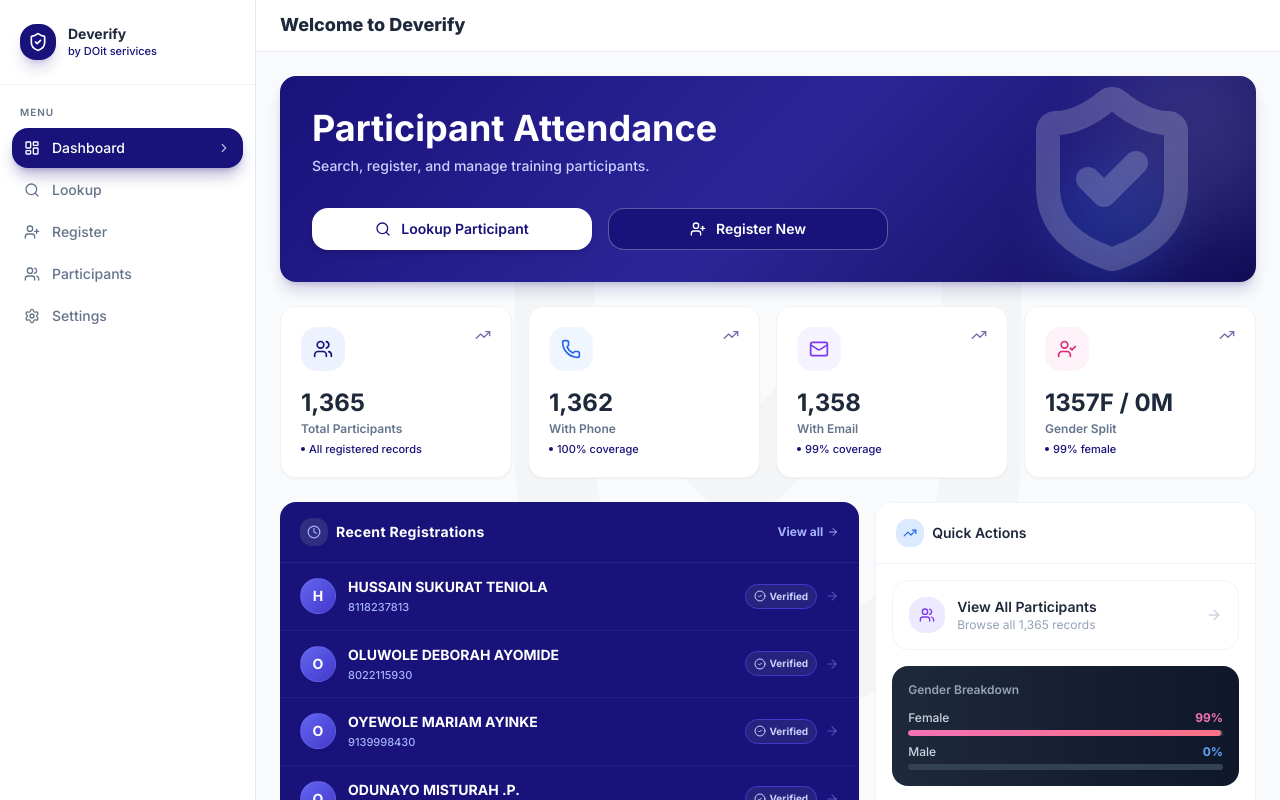
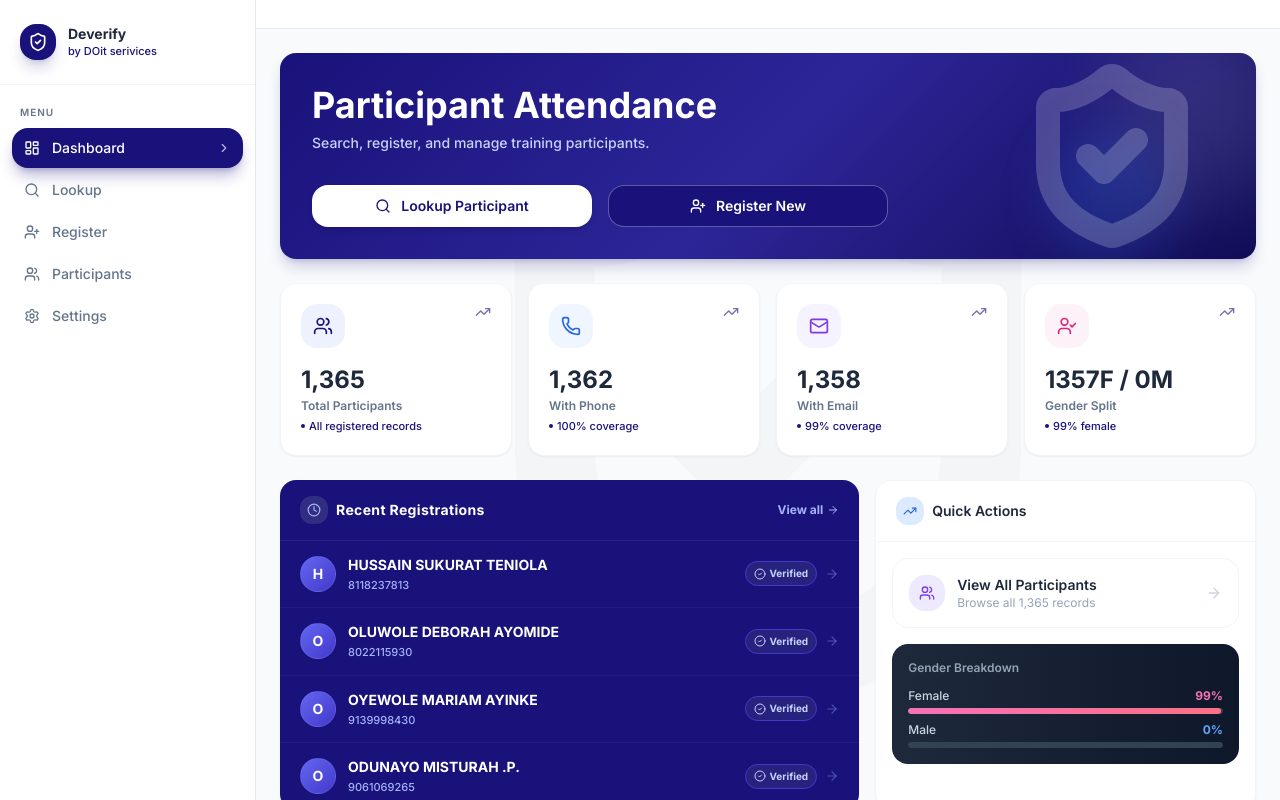
Before and after one commit to ELAN-WADE/Deverify-by-Doit-services, a React (Vite) app: page / in a window 1280 px wide. Built offline with nearby package versions, Linux system fonts and the light colour scheme.

Commit message:
style: remove Welcome to Deverify text

```diff
--- a/src/components/Layout.tsx
+++ b/src/components/Layout.tsx
@@ -104,7 +104,6 @@ export default function Layout({ children }: LayoutProps) {
           </button>
 
           <div className="flex-1 min-w-0">
-            <h1 className="text-lg font-extrabold text-slate-800 leading-tight">Welcome to Deverify</h1>
           </div>
         </header>
 
```
